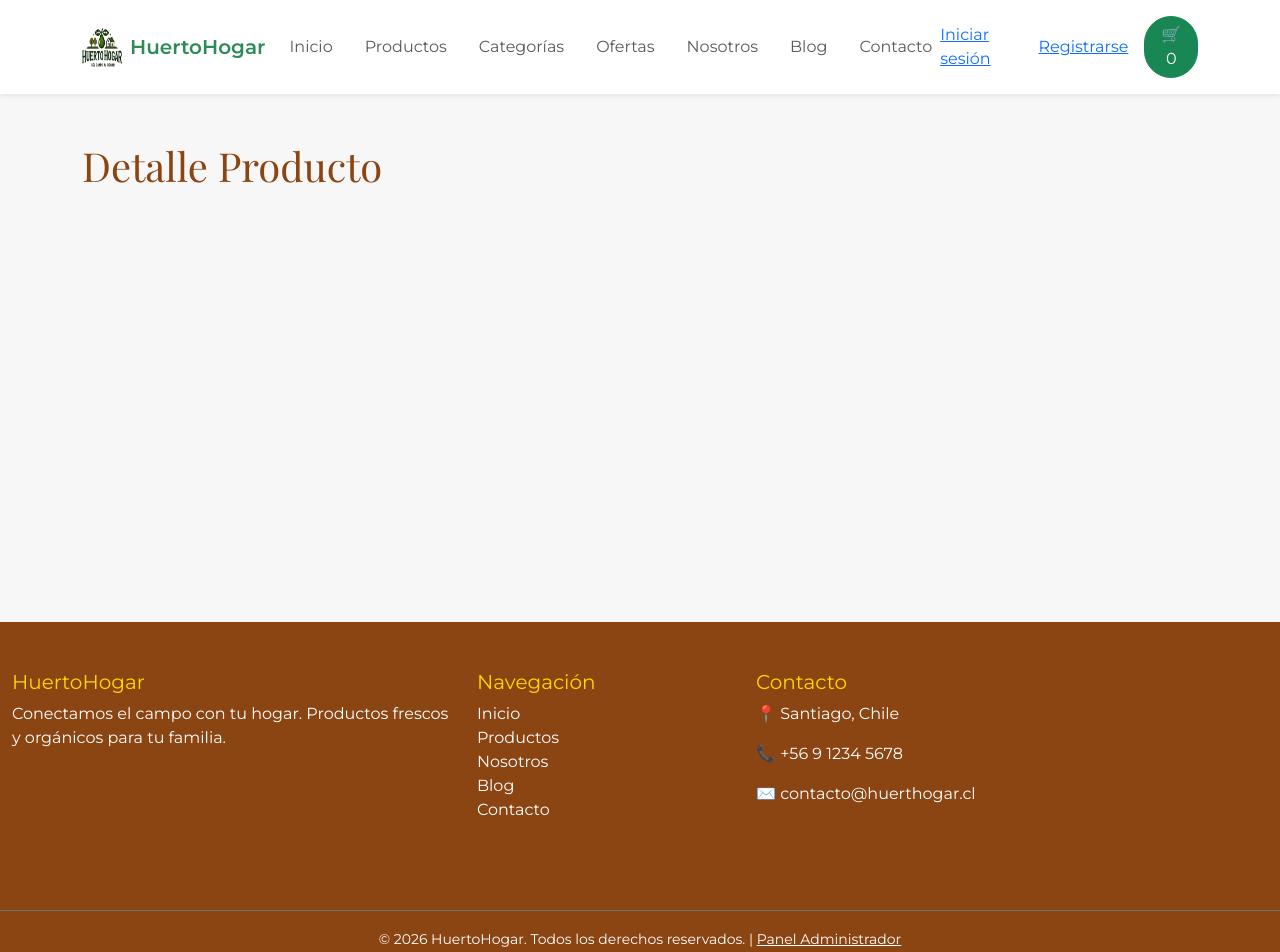
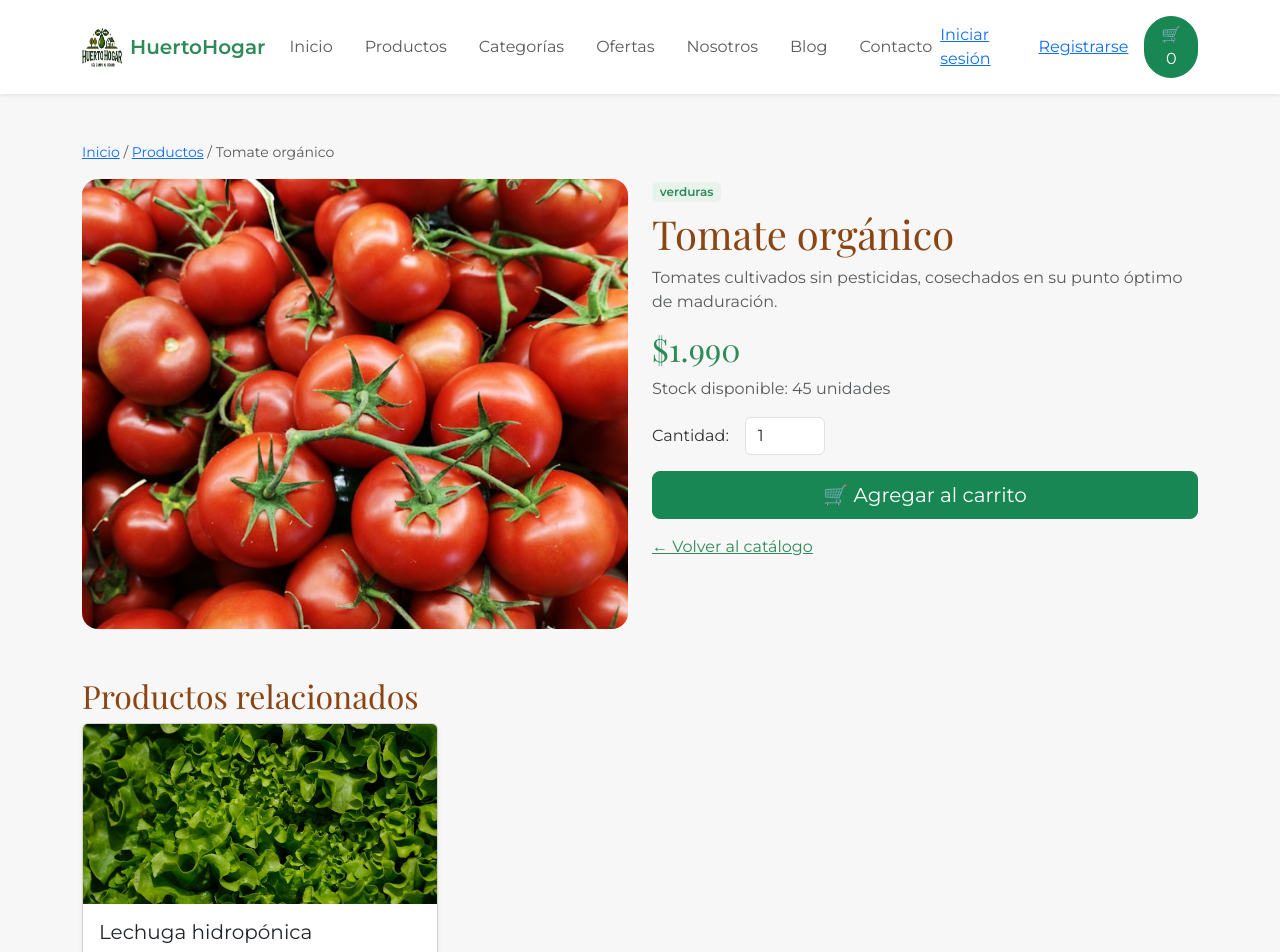
Before and after one commit to osotrvp/huerto-online-react, a React (Vite) app: page /productos/1 in a window 1280 px wide. Shown: the top 952 px of the page. Built offline with nearby package versions, Linux system fonts and the light colour scheme; the HTML template or start-up script is replaced by a standard one.

Commit message:
feat: Productos con filtros y DetalleProducto con relacionados y agregar carrito

```diff
--- a/src/pages/DetalleProducto.jsx
+++ b/src/pages/DetalleProducto.jsx
@@ -1,9 +1,80 @@
+import { useEffect, useState } from "react";
+import { useParams, Link } from "react-router-dom";
 import Layout from "../components/Layout";
+import CardProducto from "../components/CardProducto";
+import { obtenerProductoPorId, obtenerProductos } from "../services/productosData";
+import { agregarAlCarrito } from "../services/carritoData";
 
 function DetalleProducto() {
+  const { id } = useParams();
+  const [producto, setProducto] = useState(null);
+  const [relacionados, setRelacionados] = useState([]);
+  const [cantidad, setCantidad] = useState(1);
+  const [mensaje, setMensaje] = useState(false);
+
+  useEffect(() => {
+    const p = obtenerProductoPorId(id);
+    setProducto(p);
+    setCantidad(1);
+    if (p) {
+      const todos = obtenerProductos();
+      setRelacionados(todos.filter((x) => x.categoria === p.categoria && x.id !== p.id).slice(0, 3));
+    }
+  }, [id]);
+
+  if (!producto) return <Layout><div className="container py-5"><p>Producto no encontrado.</p></div></Layout>;
+
+  const imagen = new URL(`../img/${producto.imagen}`, import.meta.url).href;
+  const precioFinal = producto.oferta ? producto.precioOferta : producto.precio;
+
+  function handleAgregar() {
+    if (cantidad < 1 || cantidad > producto.stock) {
+      alert(`Ingresa una cantidad entre 1 y ${producto.stock}`);
+      return;
+    }
+    agregarAlCarrito(producto, cantidad);
+    setMensaje(true);
+    setTimeout(() => setMensaje(false), 2500);
+  }
+
   return (
     <Layout>
-      <div className="container py-5"><h1>Detalle Producto</h1></div>
+      <div className="container py-5">
+        <nav className="mb-3 small text-muted">
+          <Link to="/">Inicio</Link> / <Link to="/productos">Productos</Link> / {producto.nombre}
+        </nav>
+
+        <div className="row g-4">
+          <div className="col-md-6">
+            <img src={imagen} alt={producto.nombre} className="rounded-4 w-100" style={{ height: "450px", objectFit: "cover" }} />
+          </div>
+          <div className="col-md-6">
+            <span className="badge mb-2" style={{ backgroundColor: "#e8f3ec", color: "var(--color-verde)" }}>{producto.categoria}</span>
+            <h1>{producto.nombre}</h1>
+            <p className="text-muted">{producto.descripcion}</p>
+            <h2 style={{ color: "var(--color-verde)" }}>${precioFinal.toLocaleString("es-CL")}</h2>
+            <p className="text-muted">Stock disponible: {producto.stock} unidades</p>
+            <div className="d-flex align-items-center gap-3 mb-3">
+              <label>Cantidad:</label>
+              <input type="number" className="form-control" style={{ width: "80px" }} min="1" max={producto.stock} value={cantidad} onChange={(e) => setCantidad(Number(e.target.value))} />
+            </div>
+            <button className="btn btn-success btn-lg w-100" onClick={handleAgregar}>🛒 Agregar al carrito</button>
+            {mensaje && <div className="alert alert-success mt-3">✅ Producto agregado al carrito</div>}
+            <Link to="/productos" className="d-block mt-3" style={{ color: "var(--color-verde)" }}>← Volver al catálogo</Link>
+          </div>
+        </div>
+
+        {relacionados.length > 0 && (
+          <div className="mt-5">
+            <h2>Productos relacionados</h2>
+            <div className="row row-cols-1 row-cols-sm-2 row-cols-lg-3 g-4">
+              {relacionados.map((p) => (
+                <CardProducto key={p.id} producto={p} />
+              ))}
+            </div>
+          </div>
+        )}
+      </div>
     </Layout>
   );
 }
--- a/src/pages/Productos.jsx
+++ b/src/pages/Productos.jsx
@@ -1,9 +1,52 @@
+import { useEffect, useState } from "react";
+import { useSearchParams } from "react-router-dom";
 import Layout from "../components/Layout";
+import CardProducto from "../components/CardProducto";
+import { obtenerProductos } from "../services/productosData";
+
+const CATEGORIAS = ["todos", "verduras", "frutas", "hierbas", "otros"];
 
 function Productos() {
+  const [productos, setProductos] = useState([]);
+  const [searchParams, setSearchParams] = useSearchParams();
+  const categoriaActiva = searchParams.get("categoria") || "todos";
+
+  useEffect(() => {
+    setProductos(obtenerProductos());
+  }, []);
+
+  const filtrados = categoriaActiva === "todos" ? productos : productos.filter((p) => p.categoria === categoriaActiva);
+
   return (
     <Layout>
-      <div className="container py-5"><h1>Productos</h1></div>
+      <div className="container py-5">
+        <div className="text-center mb-4">
+          <h1>Nuestros Productos</h1>
+          <p className="text-muted">Frescos, orgánicos y directamente del campo a tu hogar</p>
+        </div>
+
+        <div className="d-flex justify-content-center gap-2 flex-wrap mb-4">
+          {CATEGORIAS.map((cat) => (
+            <button
+              key={cat}
+              className={`btn rounded-pill text-capitalize ${categoriaActiva === cat ? "btn-success" : "btn-outline-secondary"}`}
+              onClick={() => setSearchParams(cat === "todos" ? {} : { categoria: cat })}
+            >
+              {cat}
+            </button>
+          ))}
+        </div>
+
+        {filtrados.length === 0 ? (
+          <p className="text-center text-muted">No hay productos en esta categoría.</p>
+        ) : (
+          <div className="row row-cols-1 row-cols-sm-2 row-cols-lg-4 g-4">
+            {filtrados.map((producto) => (
+              <CardProducto key={producto.id} producto={producto} />
+            ))}
+          </div>
+        )}
+      </div>
     </Layout>
   );
 }
```
